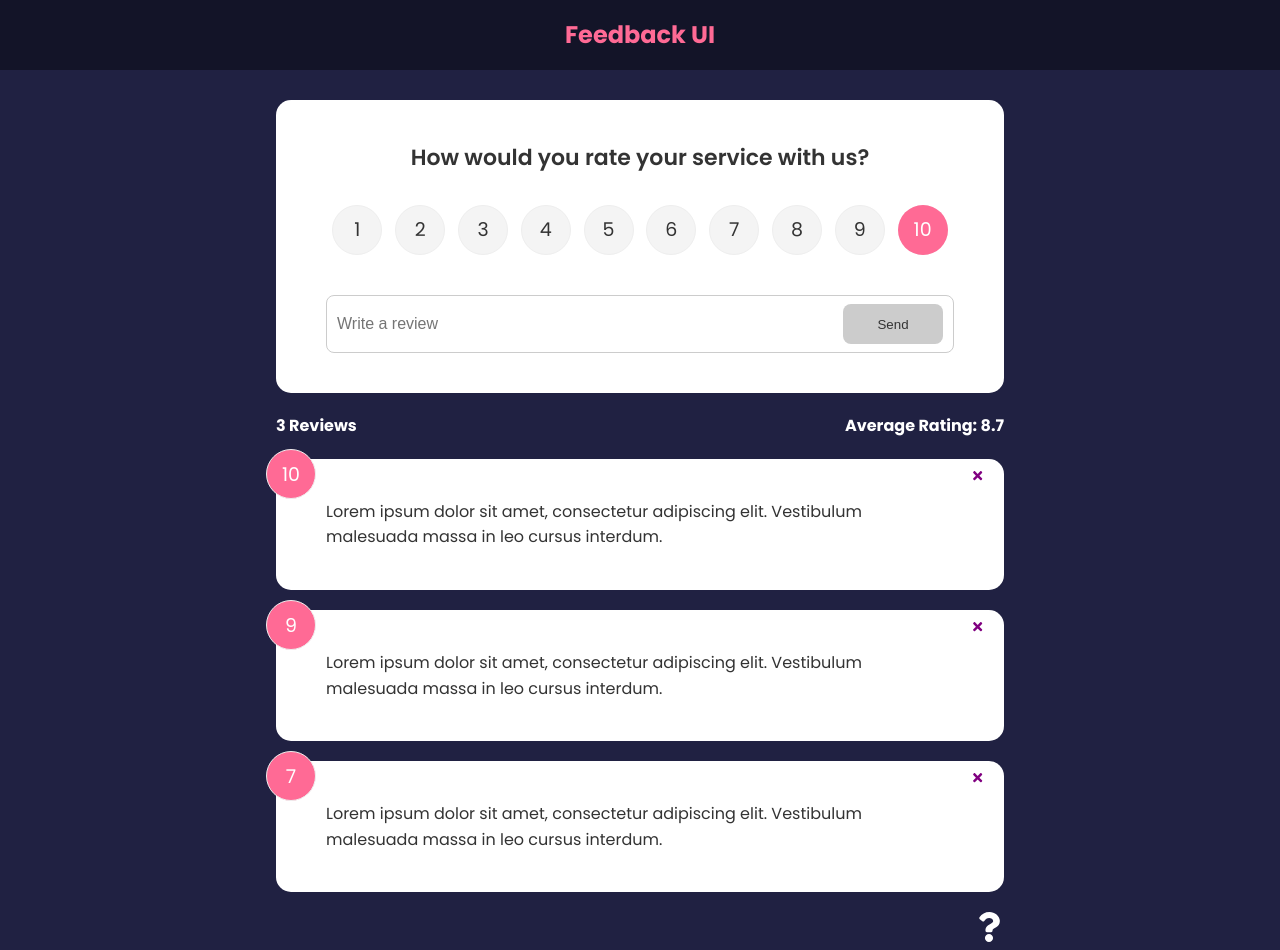
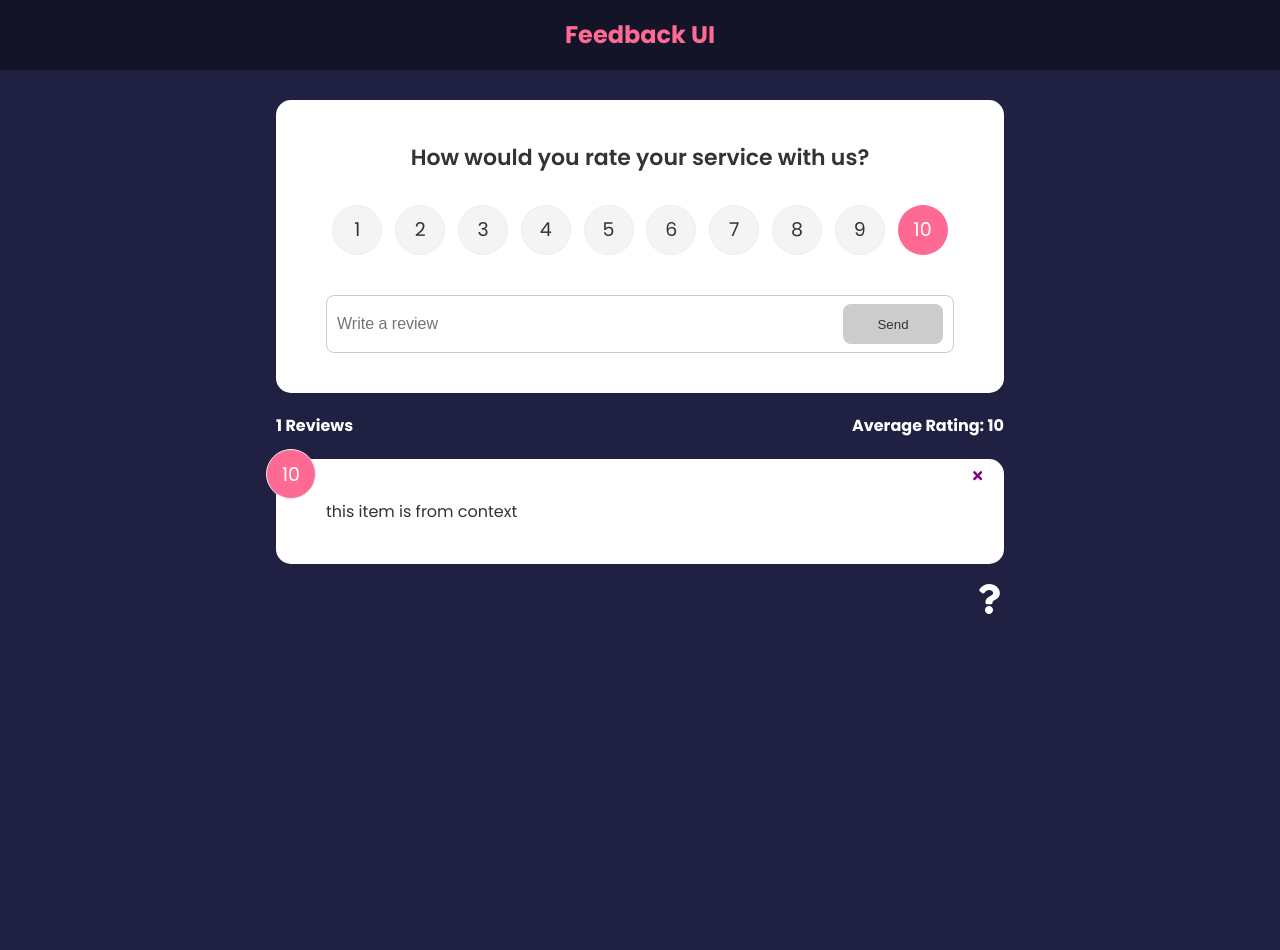
Before and after one commit to scdouble/react-feedback-app, a React (Create React App) app: page / in a window 1280 px wide. After the commit the page ends 800 px from the top, so only its background shows below. Built offline with nearby package versions, Linux system fonts and the light colour scheme.

Commit message:
Get Global State With The useContext Hook

```diff
--- a/src/App.js
+++ b/src/App.js
@@ -41,8 +41,8 @@ function App() {
               element={
                 <>
                   <FeedbackForm handleAdd={addFeedback}></FeedbackForm>
-                  <FeedbackStats feedback={feedback} />
-                  <FeedbackList feedback={feedback} handleDelete={deleteFeedback} />
+                  <FeedbackStats />
+                  <FeedbackList handleDelete={deleteFeedback} />
                 </>
               }
             ></Route>
--- a/src/components/FeedbackList.jsx
+++ b/src/components/FeedbackList.jsx
@@ -2,8 +2,12 @@ import React from 'react';
 import FeedbackItem from './FeedbackItem';
 import PropTypes from 'prop-types';
 import { motion, AnimatePresence } from 'framer-motion';
+import { useContext } from 'react';
+import FeedbackContext from '../context/FeedbackContext';
 
-function FeedbackList({ feedback, handleDelete }) {
+function FeedbackList({ handleDelete }) {
+  const {feedback} = useContext(FeedbackContext);
+
   if (!feedback || feedback.length === 0) {
     return <p>No Feedback yet</p>;
   }
@@ -37,14 +41,14 @@ function FeedbackList({ feedback, handleDelete }) {
   // )
 }
 
-FeedbackList.propTypes = {
-  feedback: PropTypes.arrayOf(
-    PropTypes.shape({
-      id: PropTypes.number.isRequired,
-      text: PropTypes.string.isRequired,
-      rating: PropTypes.number.isRequired,
-    }),
-  ),
-};
+// FeedbackList.propTypes = {
+//   feedback: PropTypes.arrayOf(
+//     PropTypes.shape({
+//       id: PropTypes.number.isRequired,
+//       text: PropTypes.string.isRequired,
+//       rating: PropTypes.number.isRequired,
+//     }),
+//   ),
+// };
 
 export default FeedbackList;
--- a/src/components/FeedbackStats.jsx
+++ b/src/components/FeedbackStats.jsx
@@ -1,7 +1,11 @@
 import React from 'react'
-import PropTypes from 'prop-types'
+import { useContext } from 'react';
+import FeedbackContext from '../context/FeedbackContext';
 
-function FeedbackStats({ feedback }) {
+function FeedbackStats() {
+
+  const {feedback} = useContext(FeedbackContext);
+
     let average = feedback.reduce((acc, cur) => {
         return acc + cur.rating
     }, 0) / feedback.length
@@ -18,8 +22,5 @@ function FeedbackStats({ feedback }) {
     )
 }
 
-FeedbackStats.propTypes= {
-    feedback: PropTypes.array.isRequired
-}
 
 export default FeedbackStats
--- a/src/context/FeedbackContext.js
+++ b/src/context/FeedbackContext.js
@@ -3,8 +3,12 @@ import { createContext, useState } from 'react';
 const FeedbackContext = createContext();
 
 export const FeedbackProvider = ({ children }) => {
-  const [feedback, setFeedback] = useState([{ id: 1, text: 'this item is from context' }]);
-  return <FeedbackContext.Provider value={{feedback:feedback}}>{children}</FeedbackContext.Provider>;
+  const [feedback, setFeedback] = useState([
+    { id: 1, text: 'this item is from context', rating: 10 },
+  ]);
+  return (
+    <FeedbackContext.Provider value={{ feedback: feedback }}>{children}</FeedbackContext.Provider>
+  );
 };
 
-export default FeedbackContext
+export default FeedbackContext;
```
